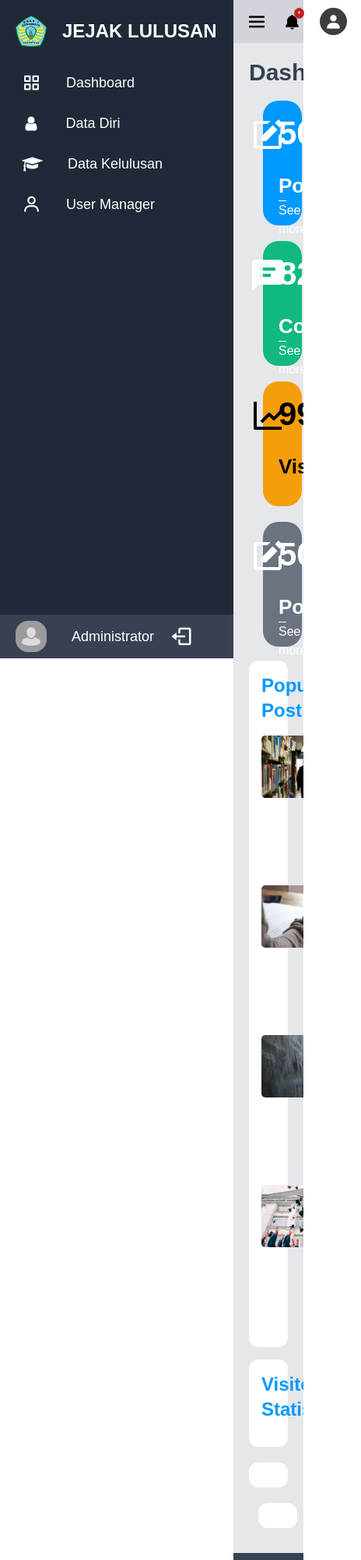
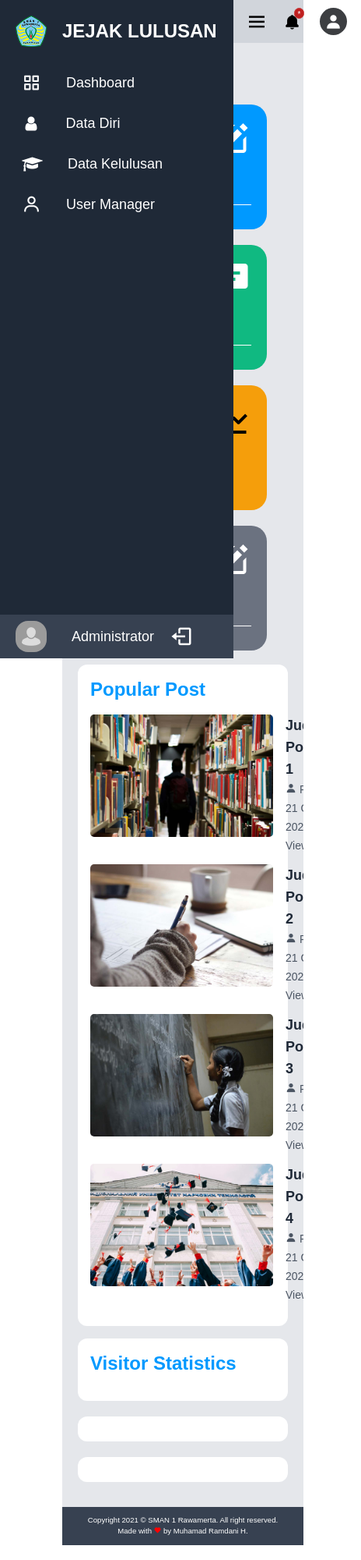
Before and after one commit to mrh275/jejak-lulusan-admin, a website built with Vite: page index.html in a window 390 px wide. Shown: the top 2000 px of the page at 78% size, 464 px wide, since content can reach past the window. Built offline with nearby package versions, Linux system fonts and the light colour scheme; a script that the page names is missing; files whose address does not match are found by name.

Commit message:
fixes navbar and main-container on mobile view

```diff
--- a/css/admin.css
+++ b/css/admin.css
@@ -291,7 +291,7 @@
 }
 
 .main-container.expand .navbar.fixed {
-    width: calc(100% - 80px);
+    width: calc(100% - 81px);
 }
 
 .toggle-sidebar {
@@ -425,3 +425,30 @@ ul.nav-dropdown a.nav-drop-link .nav-drop-name {
 hr.nav-drop-separator {
     border-top: 2px solid #5b5d6370;
 }
+
+@media (max-width: 767px) {
+    .main-container.expand {
+        margin-left: 80px;
+        left: 0;
+        width: calc(100% - 80px);
+    }
+
+    .main-container {
+        margin-left: 80px;
+        left: 0;
+        width: calc(100% - 80px);
+    }
+
+    .navbar {
+        position: fixed;
+        width: calc(100% - 300px);
+    }
+
+    .main-container.expand .navbar {
+        width: calc(100% - 81px);
+    }
+
+    .main-container div.content {
+        padding-top: 80px;
+    }
+}
--- a/css/page.css
+++ b/css/page.css
@@ -153,7 +153,7 @@
     }
 
     .second-container .stat-card:nth-child(2) {
-        @apply ml-3;
+        @apply xl:ml-3;
     }
 
     .stat-card.comment-preview .comment-view-card {
@@ -488,3 +488,37 @@ hr.comment-break {
     border: none;
     color: white !important;
 }
+
+/* Display Size Modifier */
+@media (max-width: 767px) {
+    .popular-post-body .popular-post-card.slick-slide {
+        display: block !important;
+    }
+
+    .popular-post-img {
+        min-width: 90px;
+        max-width: 235px;
+        border-radius: 5px;
+    }
+
+    .footer {
+        height: max-content;
+        justify-content: center;
+    }
+
+    .footer span {
+        text-align: center;
+        font-size: .6rem;
+    }
+}
+
+@media (max-width: 1024px) {
+    .footer {
+        height: max-content;
+        justify-content: center;
+    }
+
+    .footer span {
+        text-align: center;
+    }
+}
```
Also changed, not shown: build/admin.css, build/page.css, dist/js/admin.js.
